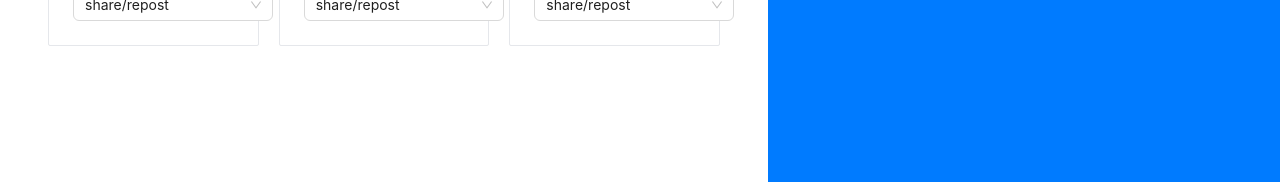
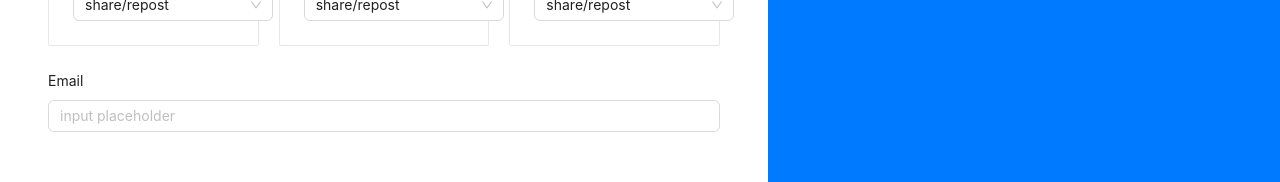
Before and after one commit to rakibulhasan-bu/linkedin-buy, a Next.js app: page /buy-account-service in a window 1280 px wide. Shown: the part 479-661 px from the top of the page. Built offline with nearby package versions, Linux system fonts and the light colour scheme.

Commit message:
email done

```diff
--- a/app/buy-account-service/page.tsx
+++ b/app/buy-account-service/page.tsx
@@ -1,4 +1,5 @@
-import { Select } from "antd";
+"use client";
+import { Button, Form, Input, Select } from "antd";
 
 export default function page() {
   return (
@@ -183,6 +184,13 @@ export default function page() {
               </div>
             </div>
           </div>
+          <div className=" mt-6">
+            <Form layout="vertical">
+              <Form.Item label="Email">
+                <Input placeholder="input placeholder" />
+              </Form.Item>
+            </Form>
+          </div>
         </div>
       </div>
       <div className=" w-[40%] bg-[#007bff]  h-[85dvh]">
```
